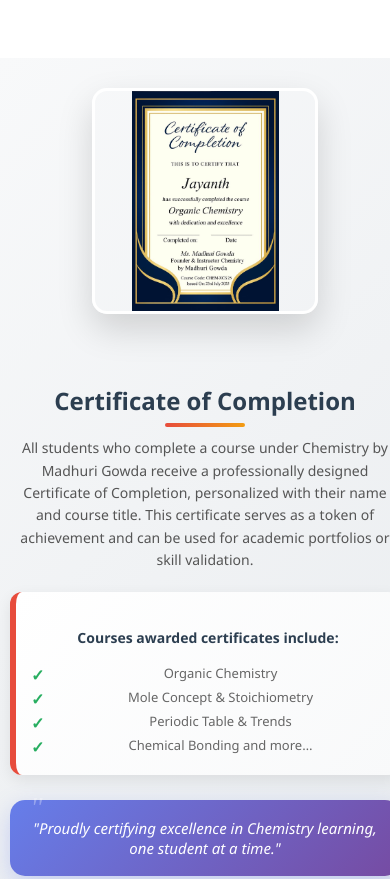
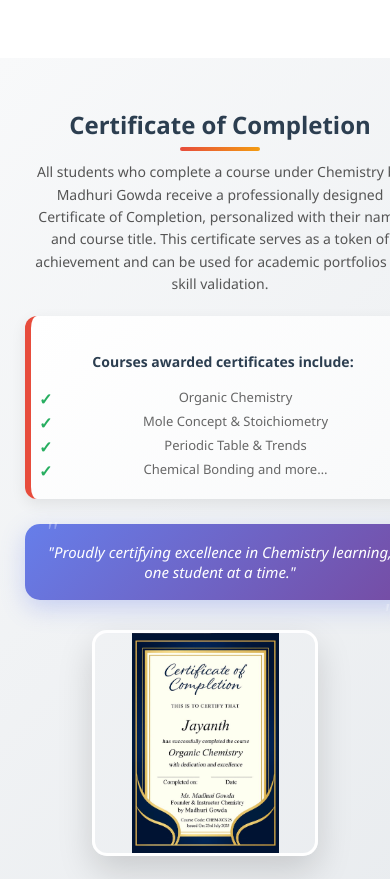
Before and after one commit to singhal123/madhuri_gowda, a plain HTML site: page home_sections.html in a window 390 px wide. Shown: the part 4274-5153 px from the top of the page. Drawn offline with Linux system fonts and the light colour scheme; a script that the page names is missing.

Commit message:
Update home_sections.html

```diff
--- a/home_sections.html
+++ b/home_sections.html
@@ -554,6 +554,7 @@
       margin: 0 auto;
       gap: 60px;
       min-height: 400px;
+      flex-direction: row-reverse;
     }
 
     .certificate-image-container {
@@ -699,12 +700,15 @@
         margin: 0 auto;
         width: 300px;
         display: block;
+        order: 2;
       }
 
       .certificate-banner-content {
         max-width: 600px;
         margin: 0 auto;
         width: 100%;
+        padding: 0 15px;
+        order: 1;
       }
 
       .certificate-content h2 {
@@ -718,6 +722,13 @@
 
       .certificate-content p {
         font-size: 16px;
+      }
+
+      .certificate-content .course-list {
+        margin: 25px 0;
+        padding: 20px 15px;
+        word-wrap: break-word;
+        overflow-wrap: break-word;
       }
 
       .certificate-content .quote {
@@ -742,6 +753,7 @@
         width: 280px;
         display: block;
         position: relative;
+        order: 2;
       }
 
       .certificate-image {
@@ -764,8 +776,11 @@
       }
 
       .certificate-content .course-list {
-        padding: 20px;
+        padding: 20px 10px;
         margin: 25px 0;
+        word-wrap: break-word;
+        overflow-wrap: break-word;
+        box-sizing: border-box;
       }
 
       .certificate-content .course-list p {
@@ -775,6 +790,8 @@
       .certificate-content .course-list li {
         font-size: 14px;
         margin-bottom: 8px;
+        word-wrap: break-word;
+        overflow-wrap: break-word;
       }
 
       .certificate-content .quote {
@@ -800,6 +817,7 @@
         margin-bottom: 20px;
         width: 220px;
         margin: 0 auto 20px;
+        order: 2;
       }
 
       .certificate-image {
@@ -823,8 +841,11 @@
       }
 
       .certificate-content .course-list {
-        padding: 15px;
+        padding: 15px 8px;
         margin: 20px 0;
+        word-wrap: break-word;
+        overflow-wrap: break-word;
+        box-sizing: border-box;
       }
 
       .certificate-content .course-list p {
@@ -834,6 +855,8 @@
       .certificate-content .course-list li {
         font-size: 13px;
         margin-bottom: 6px;
+        word-wrap: break-word;
+        overflow-wrap: break-word;
       }
 
       .certificate-content .quote {
```
